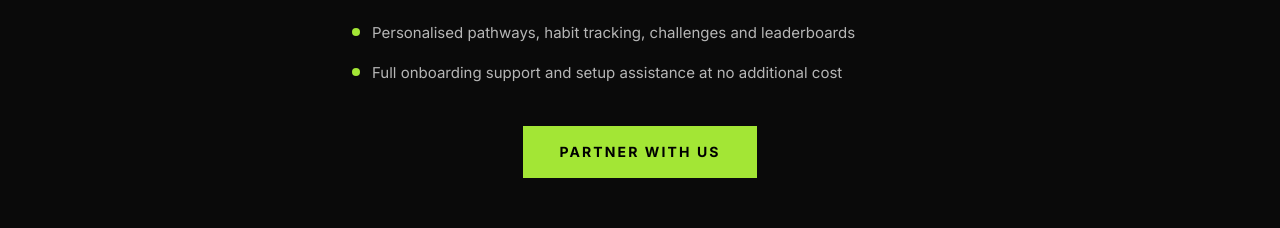
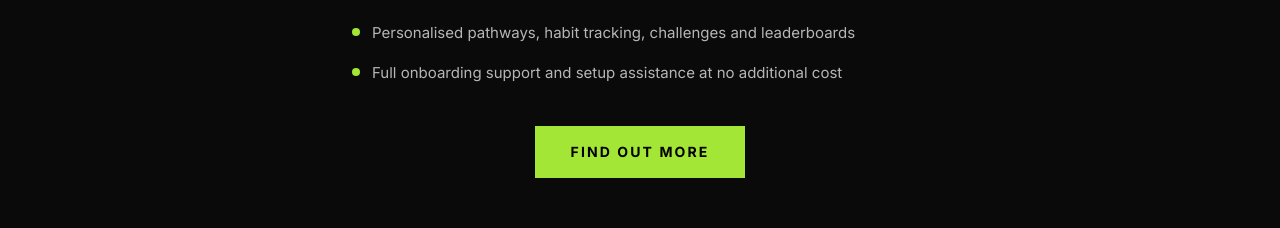
Before and after one commit to Zaggy887/FITNESS, a React (Vite) app: page / in a window 1280 px wide. Shown: the part 4247-4475 px from the top of the page. Built offline with nearby package versions, Linux system fonts and the light colour scheme.

Commit message:
Updated TheStudio.tsx

```diff
--- a/src/components/TheStudio.tsx
+++ b/src/components/TheStudio.tsx
@@ -73,7 +73,7 @@ const TheStudio = () => {
               href="#contact"
               className="group inline-flex items-center justify-center gap-3 bg-[#A3E635] px-7 sm:px-9 py-3.5 sm:py-4 text-xs sm:text-sm font-bold uppercase tracking-[0.15em] text-black transition-all duration-200 hover:bg-[#B8F04A] hover:shadow-[0_0_40px_rgba(163,230,53,0.4)] w-full sm:w-auto"
             >
-              Partner With Us
+              Find out More
             </a>
           </div>
 
```
